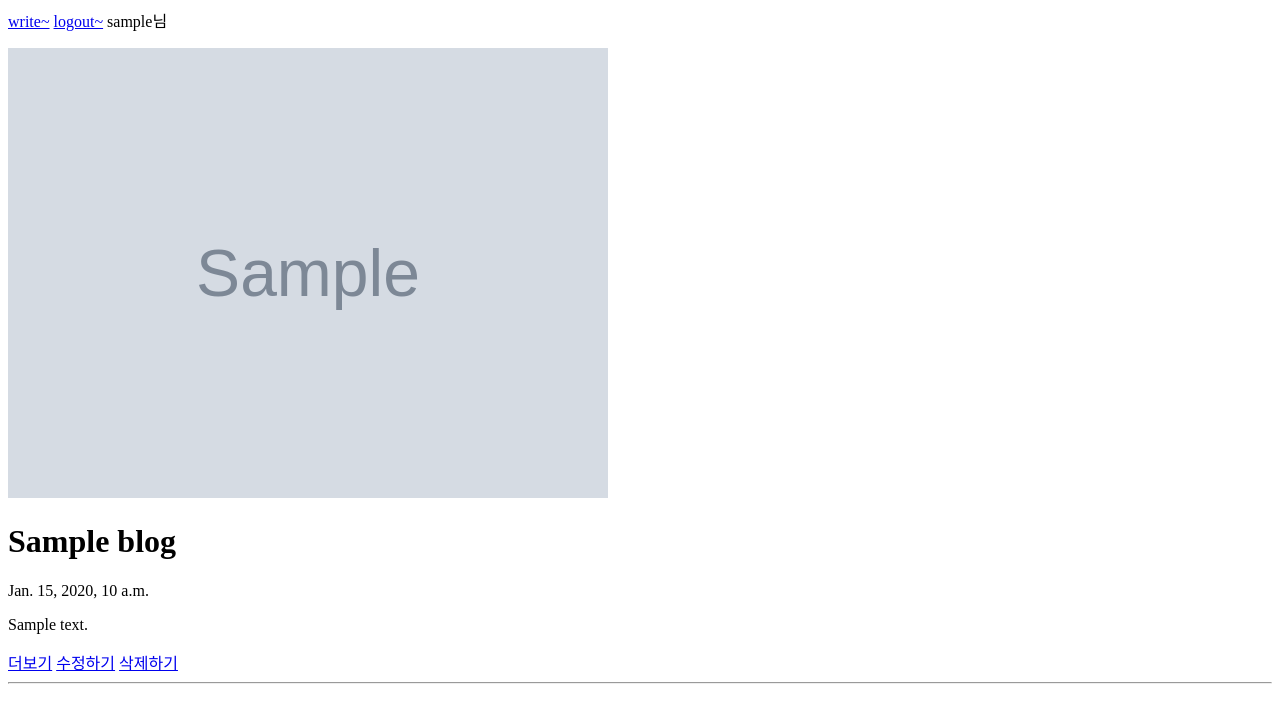
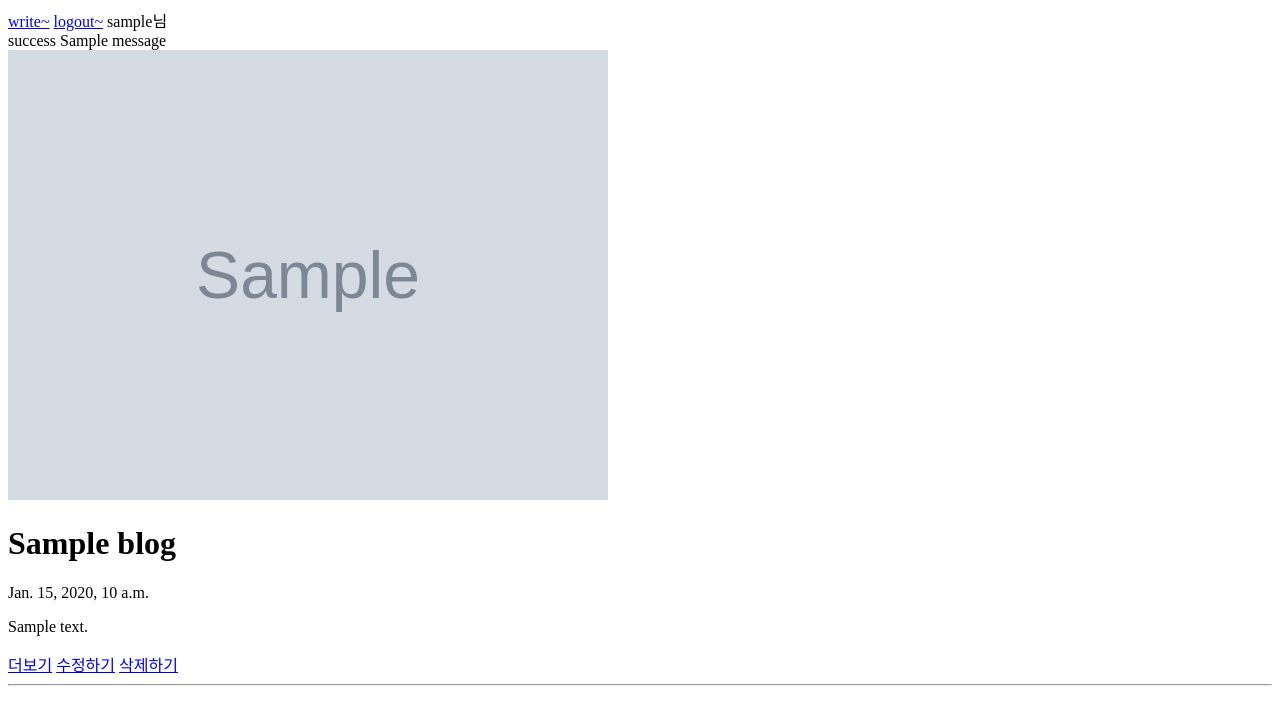
Before and after one commit to adelakim5/Muklog, a Django app: template muklog/blog/templates/tempHome.html in a window 1280 px wide. Shown: the top 725 px of the page. Run offline with Django 3.2, Linux system fonts and the light colour scheme; a user stored in the database is signed in; tables that the repository leaves empty hold one stand-in row (values such as "Sample post"); the template is opened without the code that fills it: most values are stand-ins (such as "Sample title", 1, 10 or a date in 2020); grey boxes marked "Sample" are stand-in pictures; one stand-in notice (Sample message) is shown; data that the repository does not hold is empty.

Commit message:
try messages in tempHome, but still not work

```diff
--- a/muklog/blog/templates/tempHome.html
+++ b/muklog/blog/templates/tempHome.html
@@ -14,12 +14,15 @@
   <a href={% url 'logout' %}?next={{request.path}}>logout~</a>
   <span>{{request.user}}님</span>
   <div>
+    <div>
       {% if messages %}
       {% for message in messages %}
-    <p>{{ message.tag }}</p>
+      {{ message.tags }}
+      {{ message.message }}
       {% endfor %}
       {% endif %}
-
+    </div>
+    <div>
       {% for blog in blogs %}
       {% if blog.thumbnail %}
       <img width="600" src="{{ blog.thumbnail.url }}" alt="image" />
@@ -35,6 +38,8 @@
       {% endfor %}
     </div>
 
+  </div>
+
   <!-- 로그인을 안했으면 -->
   {% else %}
   <a href={% url 'login' %}?next={{request.path}}>login~</a>
```
Also changed, not shown: muklog/blog/views.py (+3 -4 lines). Lines whose indentation alone changed are shown as unchanged.
